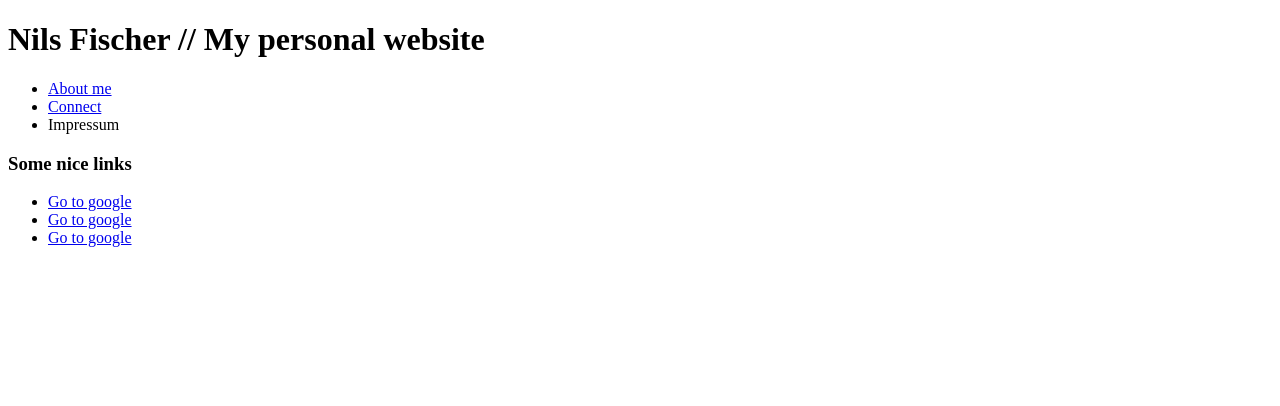
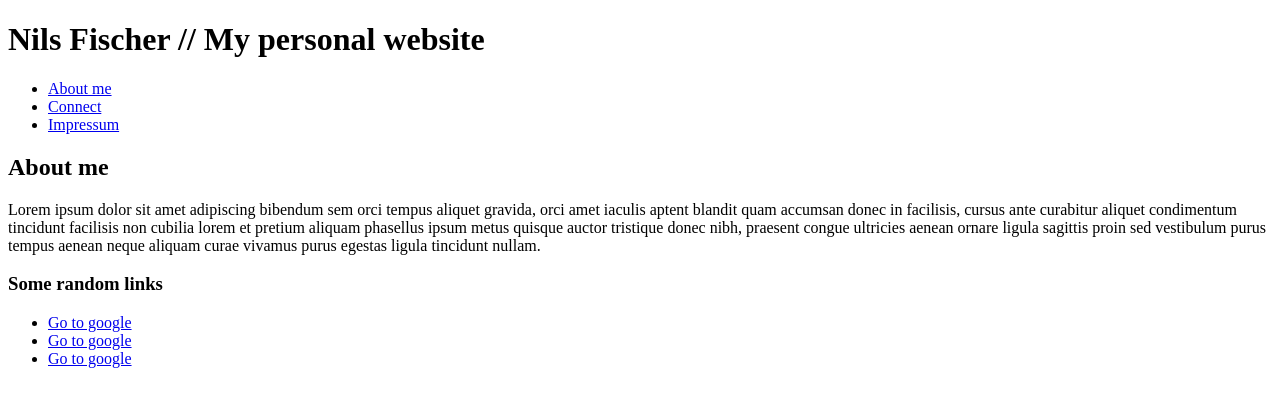
Before and after one commit to matschi3/my-personal-website, a plain HTML site: page index.html in a window 1280 px wide. Drawn offline with Linux system fonts and the light colour scheme.

Commit message:
add section me

```diff
--- a/index.html
+++ b/index.html
@@ -13,15 +13,26 @@
         <ul>
           <li><a href="#me">About me</a></li>
           <li><a href="#connect">Connect</a></li>
-          <li>Impressum</li>
+          <li><a href="#impressum">Impressum</a></li>
         </ul>
       </nav>
     </header>
     <main>
-      <!--     hier kommt noch was    -->
+      <section id="me">
+        <h2>About me</h2>
+        <p>
+          Lorem ipsum dolor sit amet adipiscing bibendum sem orci tempus aliquet
+          gravida, orci amet iaculis aptent blandit quam accumsan donec in
+          facilisis, cursus ante curabitur aliquet condimentum tincidunt
+          facilisis non cubilia lorem et pretium aliquam phasellus ipsum metus
+          quisque auctor tristique donec nibh, praesent congue ultricies aenean
+          ornare ligula sagittis proin sed vestibulum purus tempus aenean neque
+          aliquam curae vivamus purus egestas ligula tincidunt nullam.
+        </p>
+      </section>
     </main>
     <footer>
-      <h3>Some nice links</h3>
+      <h3>Some random links</h3>
       <ul>
         <li><a href="http://google.com/">Go to google</a></li>
         <li><a href="http://google.com/">Go to google</a></li>
```
